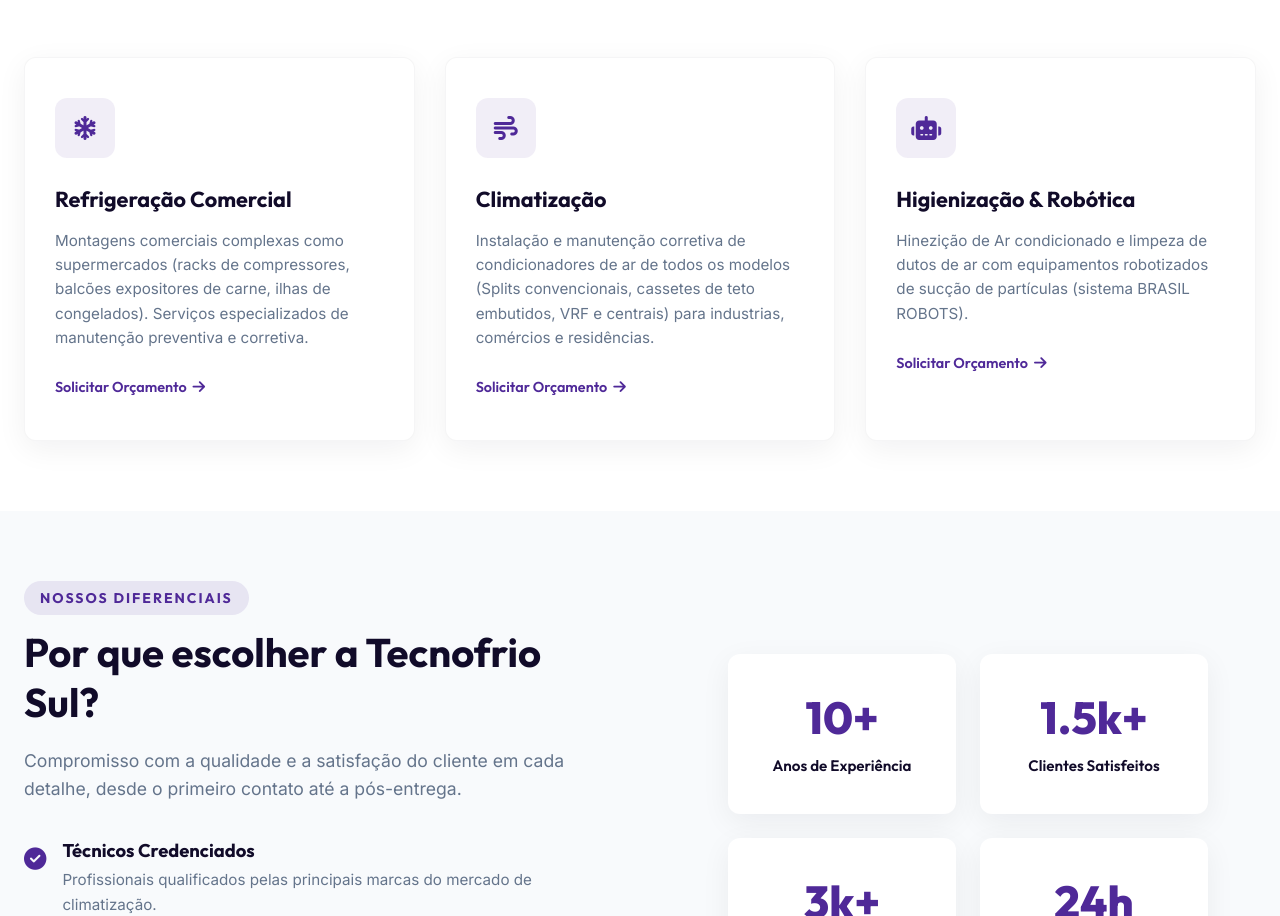
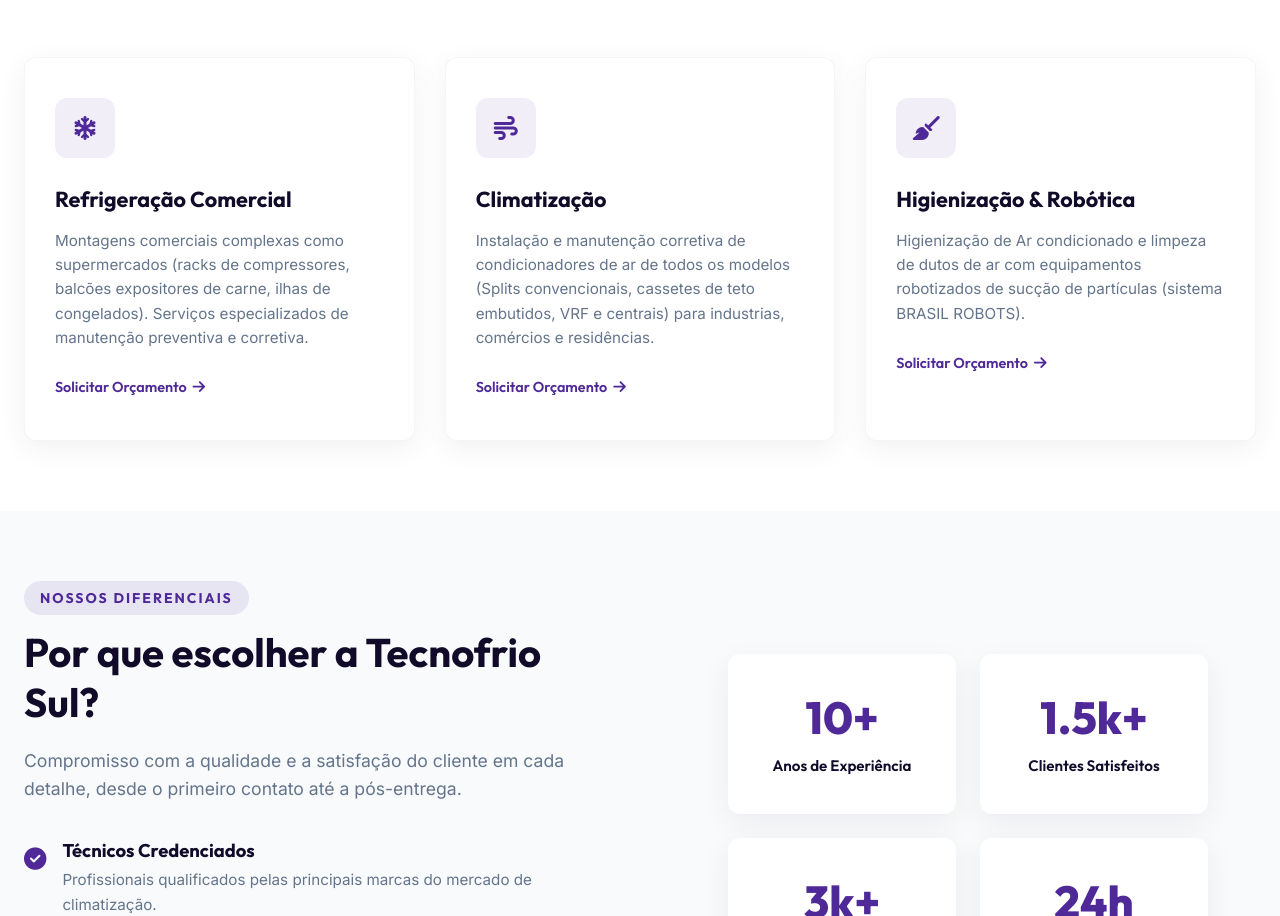
Before and after one commit to FelpsDevilla/tecnofriosul_site, a website built with Vite: page index.html in a window 1280 px wide. Shown: the part 1010-1926 px from the top of the page. Built offline with nearby package versions, Linux system fonts and the light colour scheme.

Commit message:
alterado icone

```diff
--- a/index.html
+++ b/index.html
@@ -131,10 +131,10 @@
                 <!-- Service Card 3 -->
                 <div class="service-card" id="service-card-higienizacao-pmoc">
                     <div class="service-icon">
-                        <i class="fa-solid fa-robot"></i>
+                        <i class="fa-solid fa-broom"></i>
                     </div>
                     <h3>Higienização & Robótica</h3>
-                    <p>Hinezição de Ar condicionado e limpeza de dutos de ar com equipamentos robotizados de sucção de partículas (sistema BRASIL ROBOTS).</p>
+                    <p>Higienização de Ar condicionado e limpeza de dutos de ar com equipamentos robotizados de sucção de partículas (sistema BRASIL ROBOTS).</p>
                     <a href="#contato" class="service-link">Solicitar Orçamento <i class="fa-solid fa-arrow-right"></i></a>
                 </div>
             </div>
```
